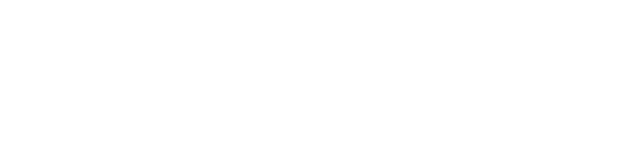
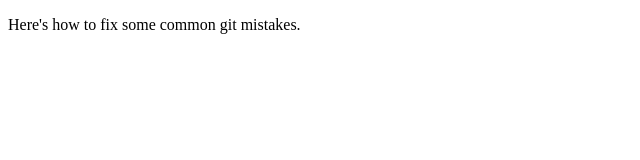
Before and after one commit to abhishekjakhar/git-mistakes, a plain HTML site: page index.html in a window 1280 px wide. Shown: the whole page, without its empty margins (0-640 px from the left). Drawn offline with Linux system fonts and the light colour scheme.

Commit message:
Adds a desc to index

```diff
--- a/index.html
+++ b/index.html
@@ -7,5 +7,7 @@
     <title>Document</title>
     <script type="text/javascript" src="./app.js"></script>
   </head>
-  <body></body>
+  <body>
+    <p>Here's how to fix some common git mistakes.</p>
+  </body>
 </html>
```
